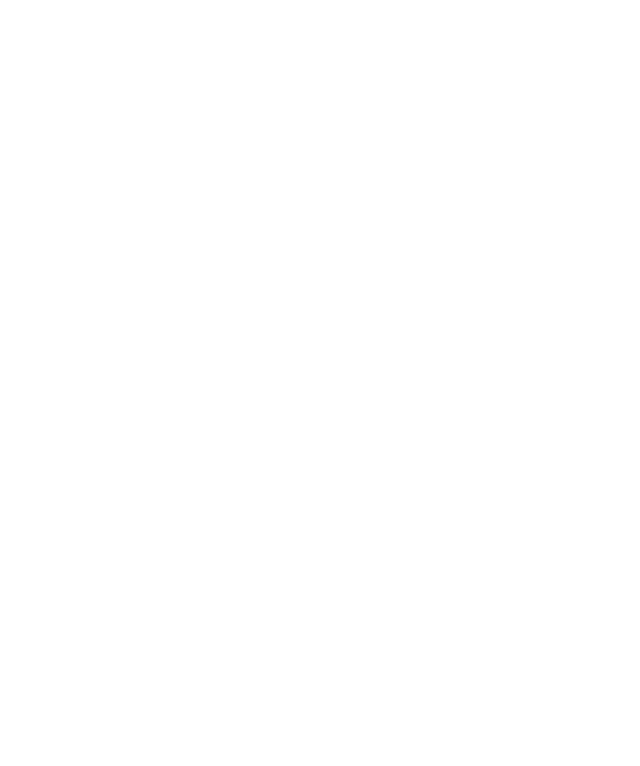
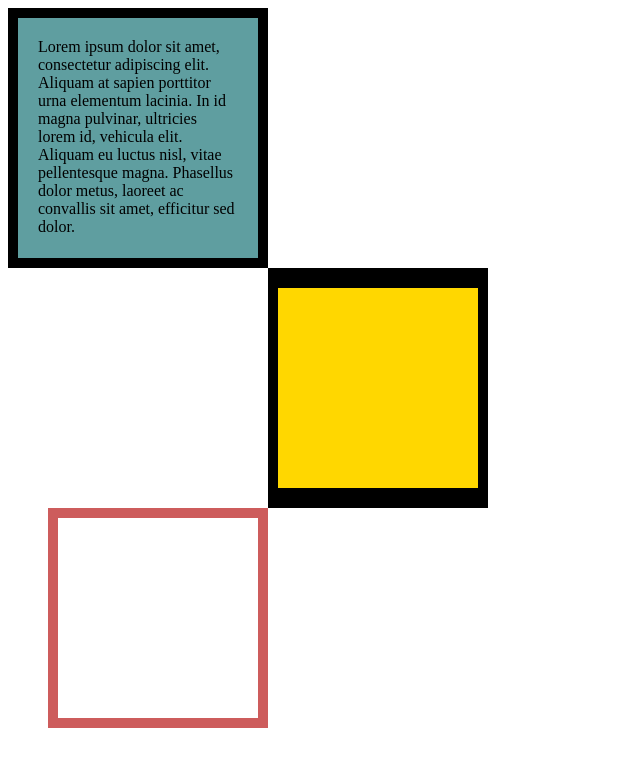
Before and after one commit to HRM21/html-css-dir, a plain HTML site: page 6.3 CSS Box Model/index.html in a window 1280 px wide. Shown: the whole page, without its empty margins (0-640 px from the left). Drawn offline with Linux system fonts and the light colour scheme.

Commit message:
meme project done

```diff
--- a/6.3 CSS Box Model/index.html
+++ b/6.3 CSS Box Model/index.html
@@ -1,12 +1,36 @@
 <!DOCTYPE html>
 <html lang="en">
-
 <head>
   <meta charset="UTF-8">
   <title>CSS Box Model</title>
   <style>
     /* Write your CSS code here */
+    div {
+      height:200px;
+      width:200px;
+    }
 
+    p{
+      margin: 0;
+    }
+
+    #box-1{
+      padding: 20px;
+      border:10px solid black;
+      background-color: cadetblue;
+    }
+
+    #box-2{
+      border:solid black;
+      border-width: 20px 10px;
+      background-color: gold;
+      margin-left: 260px;
+    }
+
+    #box-3{
+      border:10px solid indianred;
+      margin-left: 40px;
+    }
   </style>
 </head>
 
@@ -28,7 +52,15 @@ Hint: Use the CSS inspector in Chrome.
 8. Set the 3rd div to have a 10px border
 9. Set the margins for the divs so that each box corner touches the other. (See the goal image)
 -->
-
+<div id="box-1">
+  <p>Lorem ipsum dolor sit amet, consectetur adipiscing elit. Aliquam at sapien porttitor urna elementum lacinia. In
+    id magna pulvinar, ultricies lorem id, vehicula elit. Aliquam eu luctus nisl, vitae pellentesque magna. Phasellus
+    dolor metus, laoreet ac convallis sit amet, efficitur sed dolor.
+  </p>
+</div>
+<div id="box-2">
+</div>
+<div id="box-3">
 </body>
 
 </html>
--- /dev/null
+++ b/6.4 Motivation Meme Project/solution/solution.css
@@ -0,0 +1,21 @@
+body {
+  background-color: black;
+}
+h1 {
+  text-transform: uppercase;
+  font-size: 3rem;
+}
+
+.poster {
+  width: 50%;
+  margin-left: 25%;
+  margin-top: 100px;
+  color: white;
+  font-family: "Libre Baskerville", serif;
+  text-align: center;
+}
+
+.motivation-img {
+  border: 5px solid white;
+  width: 100%;
+}
--- /dev/null
+++ b/6.4 Motivation Meme Project/style.css
@@ -0,0 +1,26 @@
+body{
+    background-color: black;
+  }
+
+  div{
+    width:100%;
+    margin-left:50%;
+    margin-top:100px;
+  }
+
+  h1{
+    color: white;
+    font-family: 'Libre Baskerville', cursive;
+    text-align: center;
+    text-transform: uppercase;
+  }
+
+  .motivation-img{
+    border: 5px solid white;
+    width:100%;
+  }
+
+  p{
+    color:white;
+    text-align: center;
+  }
```
Also changed, not shown: 6.4 Motivation Meme Project/index.html (added, +35 -0 lines), 6.4 Motivation Meme Project/solution/solution.html (added, +22 -0 lines), 6.4 Motivation Meme Project/assets/images/daenerys.jpeg (added), 6.4 Motivation Meme Project/solution/assets/images/daenerys.jpeg (added), 1 other file.
